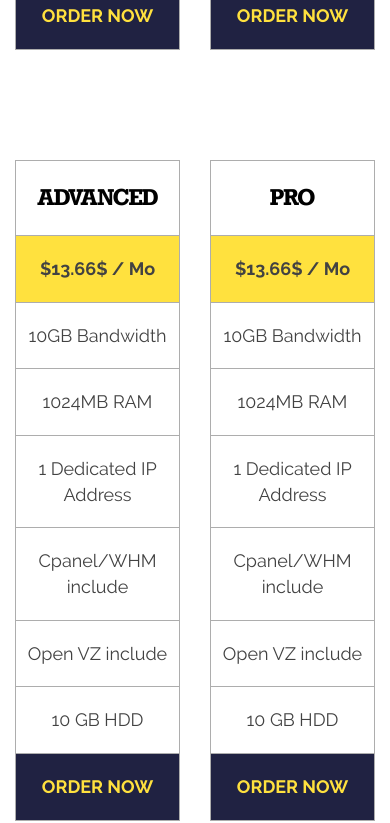
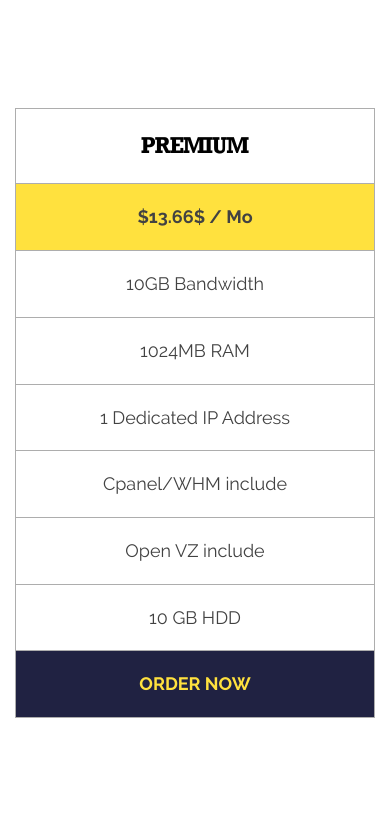
Before and after one commit to karachevtsev/maguwohost-project, a website: page src/pricing.html in a window 390 px wide. Shown: the part 1018-1841 px from the top of the page. Drawn offline with nearby package versions, Linux system fonts and the light colour scheme; files that its build step writes are made by us from their sources; files whose address does not match are found by name.

Commit message:
Fixed markup at about and pricing pages

```diff
--- a/src/pricing.html
+++ b/src/pricing.html
@@ -68,7 +68,7 @@
         </div>
 
         <div class="row text-center">
-        <div class="col-md-3 col-xs-6">
+          <div class="col-md-3 col-sm-6 col-xs-12">
             <div class="plan">
               <h3 class="plan__title">Basic</h3>
               <ul class="plan__list">
@@ -83,7 +83,7 @@
               <a class="plan__btn" href="">Order Now</a>
             </div>
           </div>
-        <div class="col-md-3 col-xs-6">
+          <div class="col-md-3 col-sm-6 col-xs-12">
             <div class="plan">
               <h3 class="plan__title">Premium</h3>
               <ul class="plan__list">
@@ -98,7 +98,7 @@
               <a class="plan__btn" href="">Order Now</a>
             </div>
           </div>
-        <div class="col-md-3 col-xs-6">
+          <div class="col-md-3 col-sm-6 col-xs-12">
             <div class="plan">
               <h3 class="plan__title">Advanced</h3>
               <ul class="plan__list">
@@ -113,7 +113,7 @@
               <a class="plan__btn" href="">Order Now</a>
             </div>
           </div>
-        <div class="col-md-3 col-xs-6">
+          <div class="col-md-3 col-sm-6 col-xs-12">
             <div class="plan">
               <h3 class="plan__title">Pro</h3>
               <ul class="plan__list">
@@ -181,9 +181,10 @@
           </div>
           </div>
         </div>
+
+     </div>
     </div>
 
-    </div>
   </section>
 
   <section class="plans">
```
Also changed, not shown: src/about.html (+5 -2 lines). Lines whose indentation alone changed are shown as unchanged.
